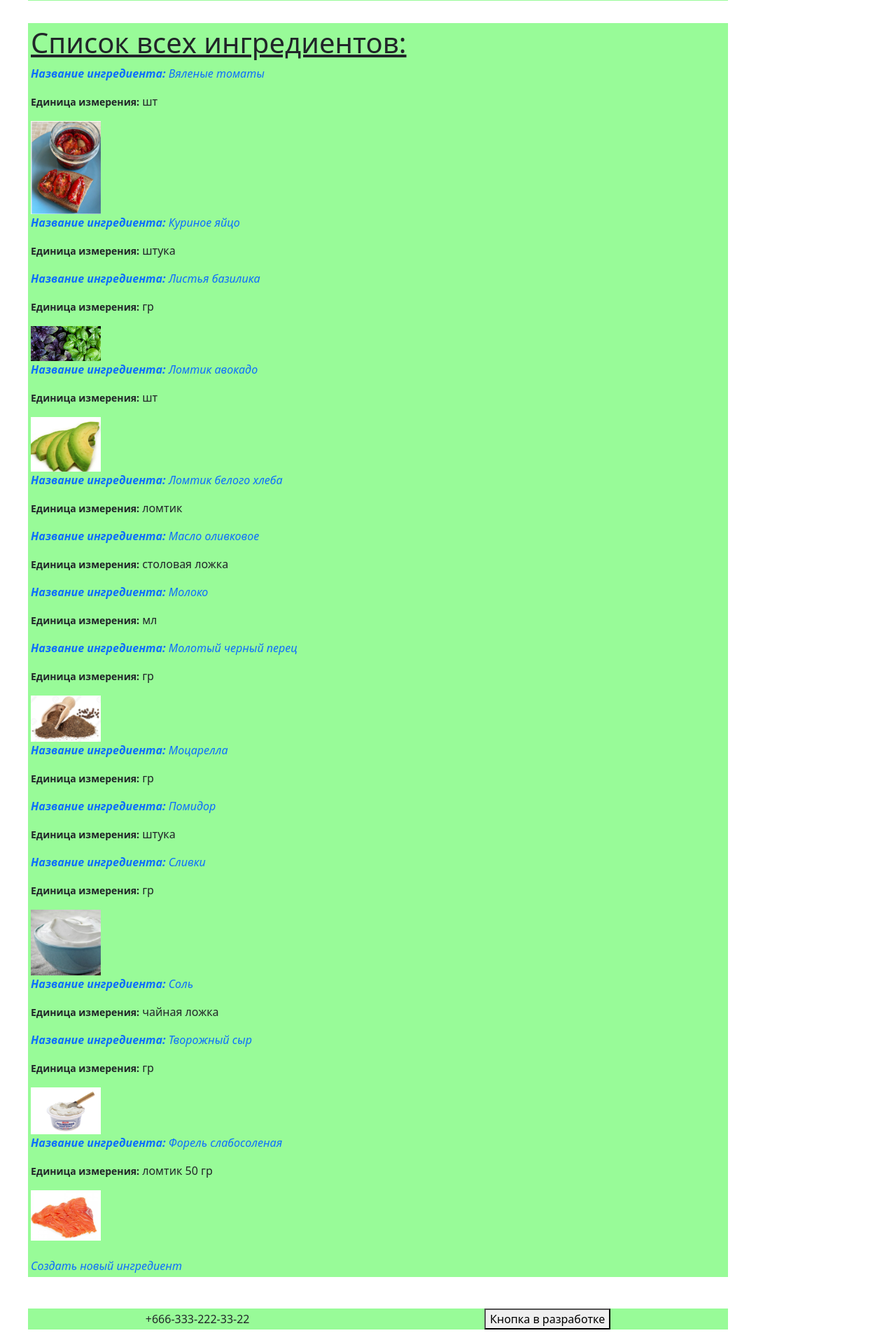
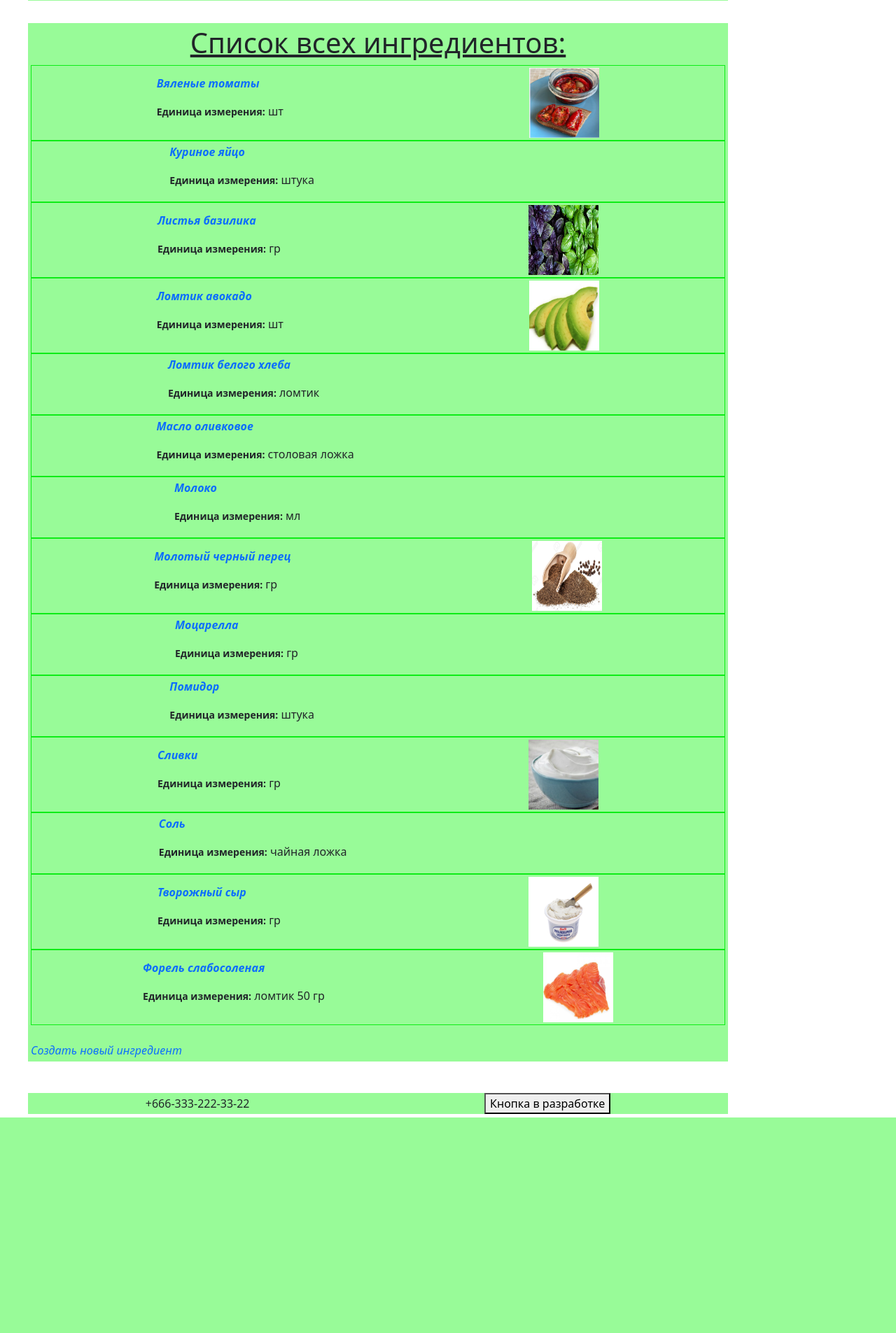
Before and after one commit to natasha-s-geekbrains/django-app, a Django app: page /ingred/ in a window 1280 px wide. Shown: the part 231-2136 px from the top of the page at 70% size. After the commit the page ends 1828 px from the top, so only its background shows below. Run offline with Django 5.2, Linux system fonts and the light colour scheme; data comes from the database, SQL or seed files in the repository; both versions use the stored data as it was after the commit.

Commit message:
more styles and ingred info 27jan

```diff
--- a/recipesite/recipeapp/templates/recipeapp/ingredients-list.html
+++ b/recipesite/recipeapp/templates/recipeapp/ingredients-list.html
@@ -9,17 +9,19 @@
 {% block body %}
 
 <div class="fixed-container">
-    <h1><u>Список всех ингредиентов:</u></h1>
+    <h1 class="ingred-list-header"><u>Список всех ингредиентов:</u></h1>
     {% if ingredients %}
     {% for ingredient in ingredients %}
-    <div>
-        <p><a href="{% url 'recipeapp:ingredient_details' pk=ingredient.pk %}"
-        ><b>Название ингредиента:</b> {{ ingredient.name }}</a></p>
-        <p><b><small>Единица измерения:</small></b> {{ ingredient.measurement_unit }}</p>
-
-        {% if ingredient.preview %}
-        <img src="{{ ingredient.preview.url }}" alt="{{ ingredient.preview.name }}" width="100px">
-        {% endif %}
+    <div class="ingredient-view">
+        <div>
+            <p><a href="{% url 'recipeapp:ingredient_details' pk=ingredient.pk %}"><b> {{ ingredient.name }}</b></a></p>
+            <p><b><small>Единица измерения:</small></b> {{ ingredient.measurement_unit }}</p>
+        </div>
+        <div>
+            {% if ingredient.preview %}
+            <img src="{{ ingredient.preview.url }}" alt="{{ ingredient.preview.name }}" width="100px" height="100">
+            {% endif %}
+        </div>
     </div>
     {% endfor %}
     <br>
--- a/recipesite/static/styles.css
+++ b/recipesite/static/styles.css
@@ -30,6 +30,17 @@ section > div {
     justify-content: space-around;
     align-items: center;
 }
+.ingredient-view {
+    display: flex;
+    justify-content: space-around;
+    align-items: center;
+    border: 1px solid #0dec16;
+    padding: 3px;
+}
+.ingred-list-header {
+    text-align: center;
+}
+
 .user-data {
     color: blue;
     font-size: 70%;
```
Also changed, not shown: recipesite/database/db.sqlite3, recipesite/uploads/ingredients/ingredient_11/preview/Снимок_экрана_2025-01-27_224633.png (added), recipesite/uploads/ingredients/ingredient_16/preview/Снимок_экрана_2025-01-27_224803.png (added), recipesite/uploads/recipes/recipe_4/preview/Снимок_экрана_2025-01-27_224504.png (added), recipesite/uploads/recipes/recipe_5/preview/Снимок_экрана_2025-01-27_224158.png (added).
